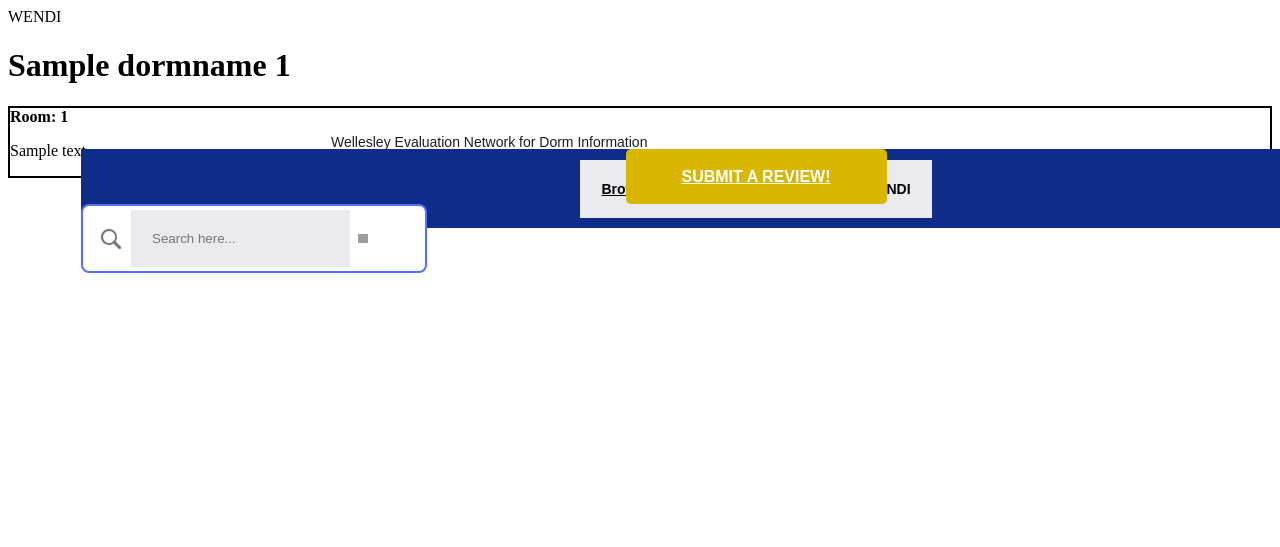
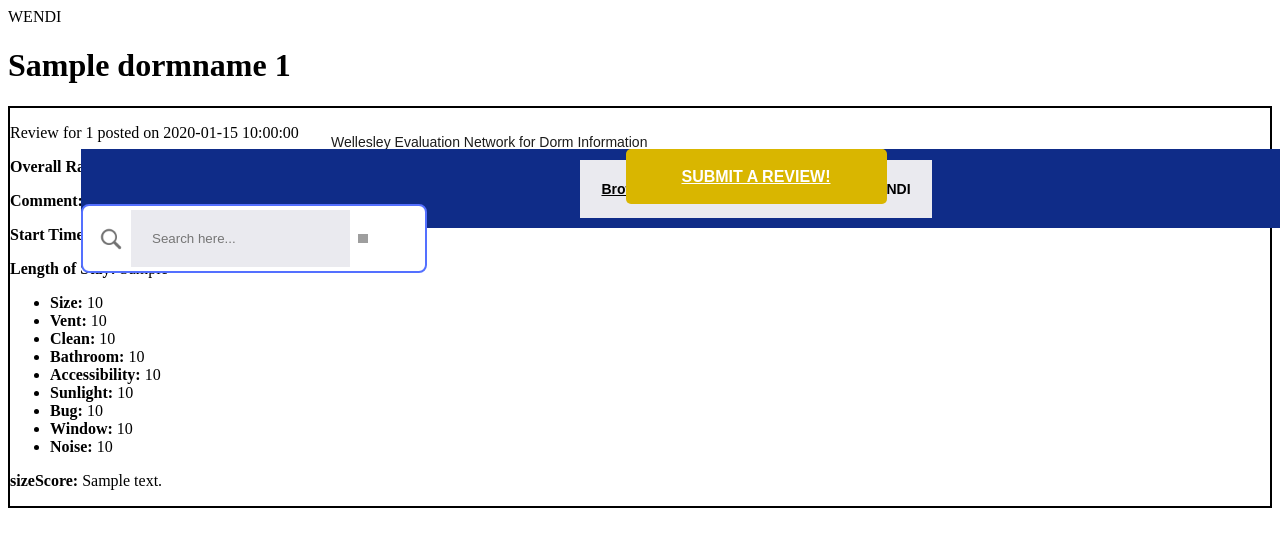
Before and after one commit to yanziv/WENDI, a Flask app: template templates/room.html in a window 1280 px wide. Shown: the top 547 px of the page. Run offline with Flask 3, Linux system fonts and the light colour scheme; the template is opened without the code that fills it: most values are stand-ins (such as "Sample title", 1, 10 or a date in 2020); grey boxes are pictures that could not be loaded.

Commit message:
update show_review query to select more than just comment and rid, also edit room.html file to display data on page

```diff
--- a/templates/room.html
+++ b/templates/room.html
@@ -9,8 +9,23 @@
     <div id="{{one.id}}" style="border:solid 2px black; margin-bottom:15px;">
 
         <div id="content">
-            <b>Room: {{one.rid}}</b>
-            <p>{{one.comment}}</p>
+            <p>Review for {{one.rid}} posted on {{one.timePosted}}</p>
+            <p><b>Overall Rating: </b>{{one.rating}}</p>
+            <p><b>Comment: </b>{{one.comment}}</p>
+            <p><b>Start Time: </b>{{one.startTime}}</p>
+            <p><b>Length of Stay: </b>{{one.lengthOfStay}}</p>
+            <ul>
+                <li><b>Size: </b>{{one.sizeScore}}</li>
+                <li><b>Vent: </b>{{one.ventScore}}</li>
+                <li><b>Clean: </b>{{one.cleanScore}}</li>
+                <li><b>Bathroom: </b>{{one.bathroomScore}}</li>
+                <li><b>Accessibility: </b>{{one.accessibilityScore}}</li>
+                <li><b>Sunlight: </b>{{one.sunlightScore}}</li>
+                <li><b>Bug: </b>{{one.bugScore}}</li>
+                <li><b>Window: </b>{{one.windowScore}}</li>
+                <li><b>Noise: </b>{{one.noiseScore}}</li>
+            </ul>
+            <p><b>sizeScore: </b>{{one.comment}}</p>
         </div>
 
         <!-- <div class="comments" id="{{dict.rid}}">
```
Also changed, not shown: queries.py (+5 -3 lines).
